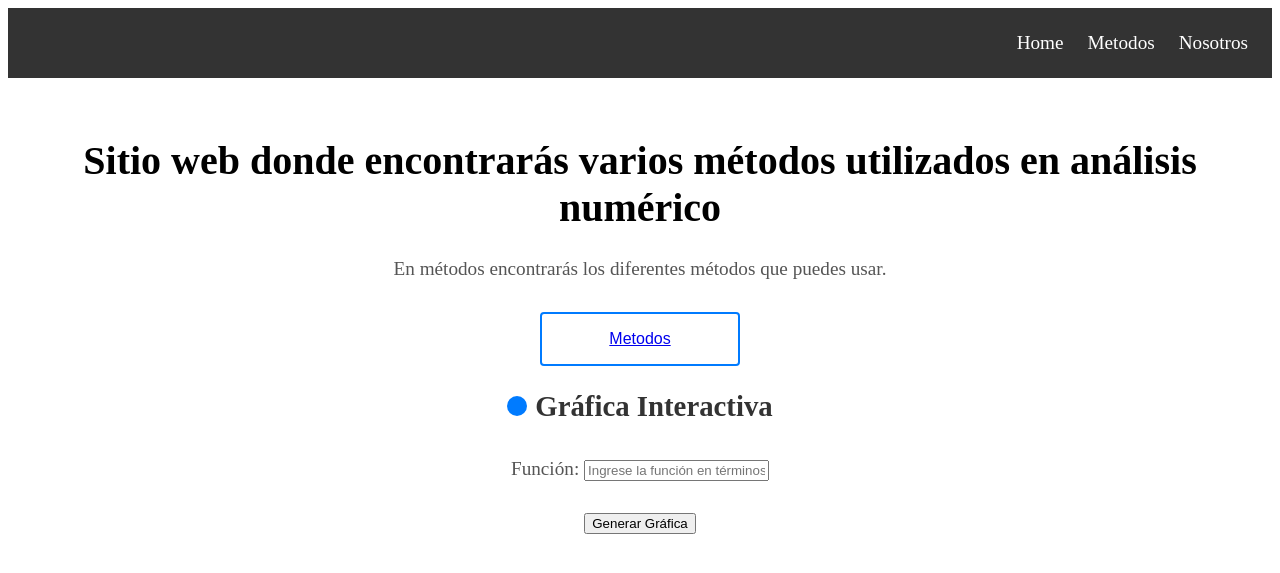
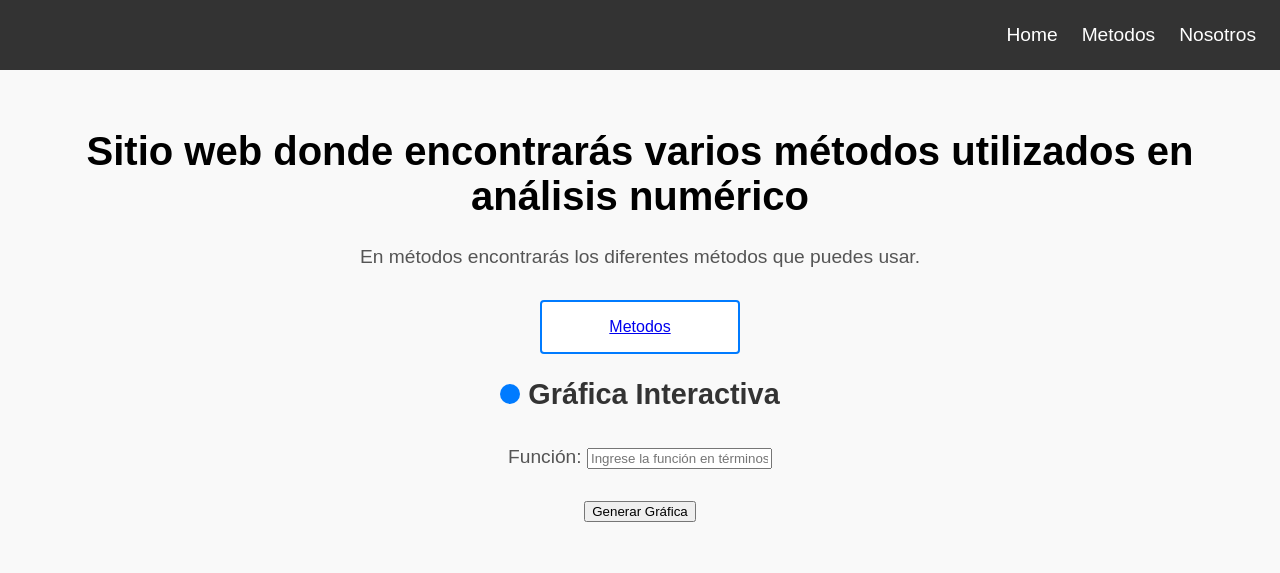
Before and after one commit to Moidah/Pagina_Analisis, a Django app: page / in a window 1280 px wide. Shown: the top 573 px of the page. Run offline with Django 4.2, Linux system fonts and the light colour scheme.

Commit message:
modificacion del css

```diff
--- a/static/css/app.css
+++ b/static/css/app.css
@@ -1,7 +1,3 @@
-<<<<<<< HEAD:pages/static/pages/app.css
-=======
-/* static/pages/app.css */
->>>>>>> 39c436c59b81449ab64e93a7dad8b3e107b12000:static/css/app.css
 body {
     font-family: Arial, sans-serif;
     margin: 0;
@@ -127,7 +123,6 @@ tbody tr:nth-of-type(even) {
     background-color: #f9f9f9;
 }
 
-<<<<<<< HEAD:pages/static/pages/app.css
 .matrix-container {
     display: flex;
     flex-wrap: wrap;
@@ -158,24 +153,21 @@ tbody tr:nth-of-type(even) {
     width: 100px;
 }
 
-
-=======
 .form-container {
-    background-color: rgba(255, 255, 255, 0.8); /* Blanco con transparencia */
+    background-color: rgba(255, 255, 255, 0.8);
     padding: 20px;
     border-radius: 5px;
-    max-width: 500px; /* Ajusta esto según tus necesidades */
-    margin: 0 auto; /* Centra el div en la página */
+    max-width: 500px;
+    margin: 0 auto;
 }
 
 .form-container form {
     display: flex;
-    flex-direction: column; /* Alinea los inputs verticalmente */
-    align-items: center; /* Centra los inputs horizontalmente */
+    flex-direction: column;
+    align-items: center;
 }
 
 .form-container form input,
 .form-container form button {
-    margin-bottom: 10px; /* Espacio entre los inputs y el botón */
+    margin-bottom: 10px;
 }
->>>>>>> 39c436c59b81449ab64e93a7dad8b3e107b12000:static/css/app.css
```
